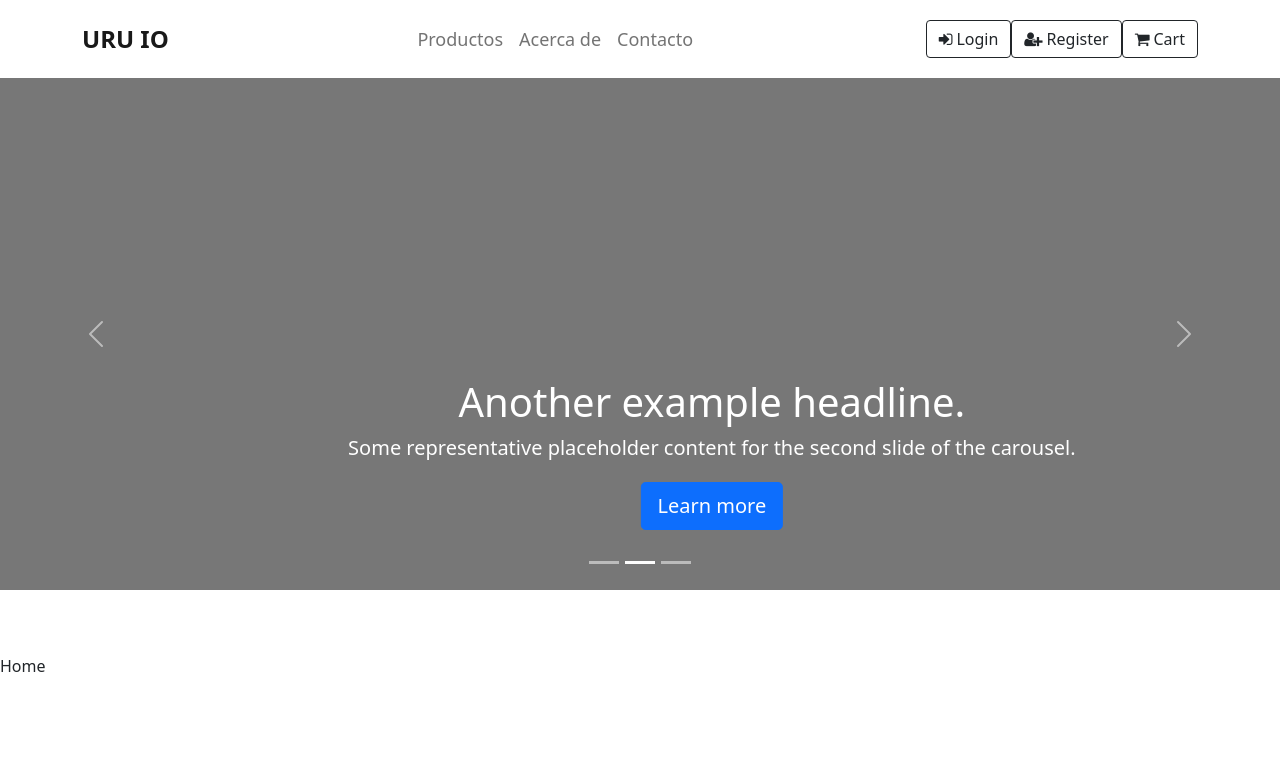
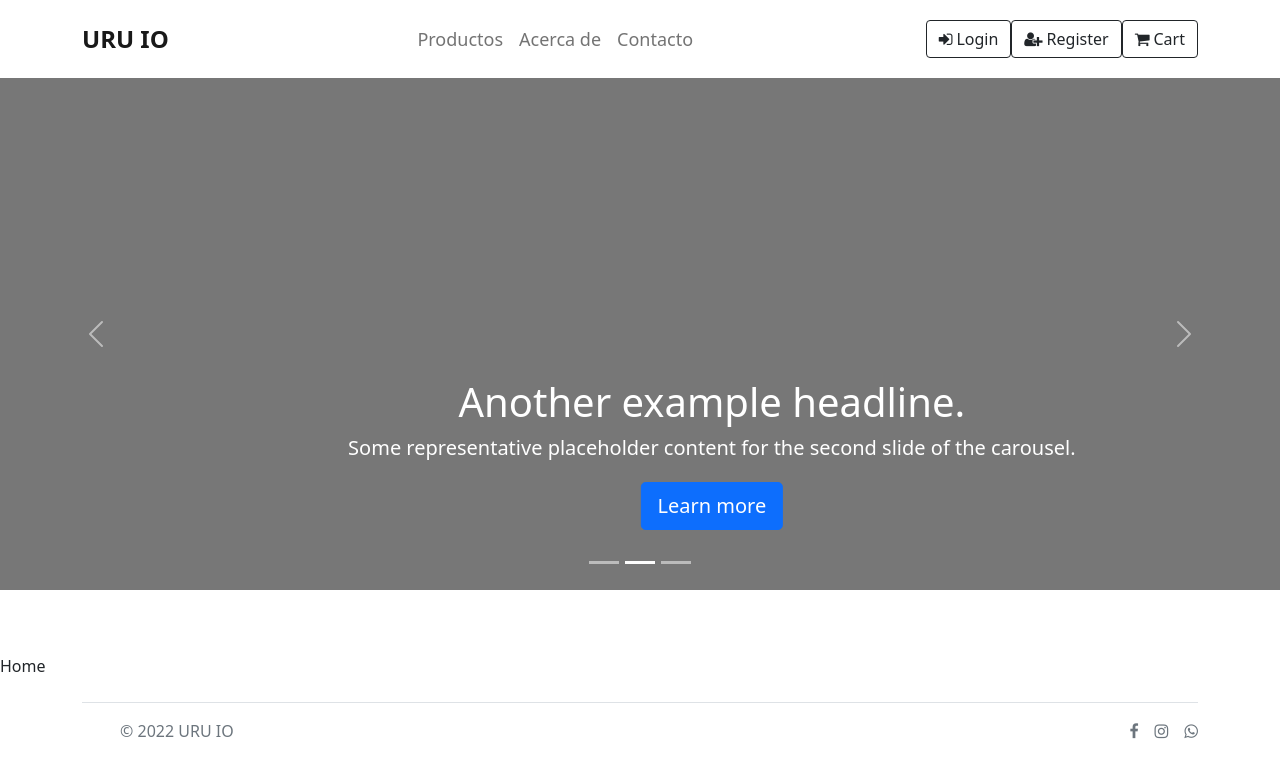
Before and after one commit to OmiMauro/e-commerce-fr, a React (Create React App) app: page / in a window 1280 px wide. Shown: the top 778 px of the page. Built offline with nearby package versions, Linux system fonts and the light colour scheme.

Commit message:
Add footer to page

```diff
--- a/src/App.js
+++ b/src/App.js
@@ -2,13 +2,14 @@ import './App.css'
 import { Navbar } from './component/Navbar'
 import { Home } from './component/Home'
 import { Carousel } from './component/Carousel'
+import { Footer } from './component/Footer'
 function App() {
   return (
     <>
       <Navbar />
       <Carousel />
       <Home />
-
+      <Footer />
     </>
   )
 }
--- /dev/null
+++ b/src/component/Footer.js
@@ -0,0 +1,29 @@
+import React from 'react';
+const year = new Date()
+
+const Footer = () => {
+  return (
+    <div class="container">
+      <footer class="d-flex flex-wrap justify-content-between align-items-center py-3 my-4 border-top">
+        <div class="col-md-4 d-flex align-items-center">
+          <a href="/" class="mb-3 me-2 mb-md-0 text-muted text-decoration-none lh-1">
+            <svg class="bi" width="30" height="24"></svg>
+          </a>
+          <span class="text-muted">&copy; {year.getFullYear()} URU IO</span>
+        </div>
+
+        <ul class="nav col-md-4 justify-content-end list-unstyled d-flex">
+          <li class="ms-3"><a class="text-muted" href="#">
+            <i class="fa fa-facebook" aria-hidden="true"></i></a>
+          </li>
+          <li class="ms-3"><a class="text-muted" href="#"><i class="fa fa-instagram" aria-hidden="true"></i></a>
+          </li>
+          <li class="ms-3"><a class="text-muted" href="#"><i class="fa fa-whatsapp" aria-hidden="true"></i></a>
+          </li>
+        </ul>
+      </footer >
+    </div >
+  );
+};
+
+export { Footer }
```
